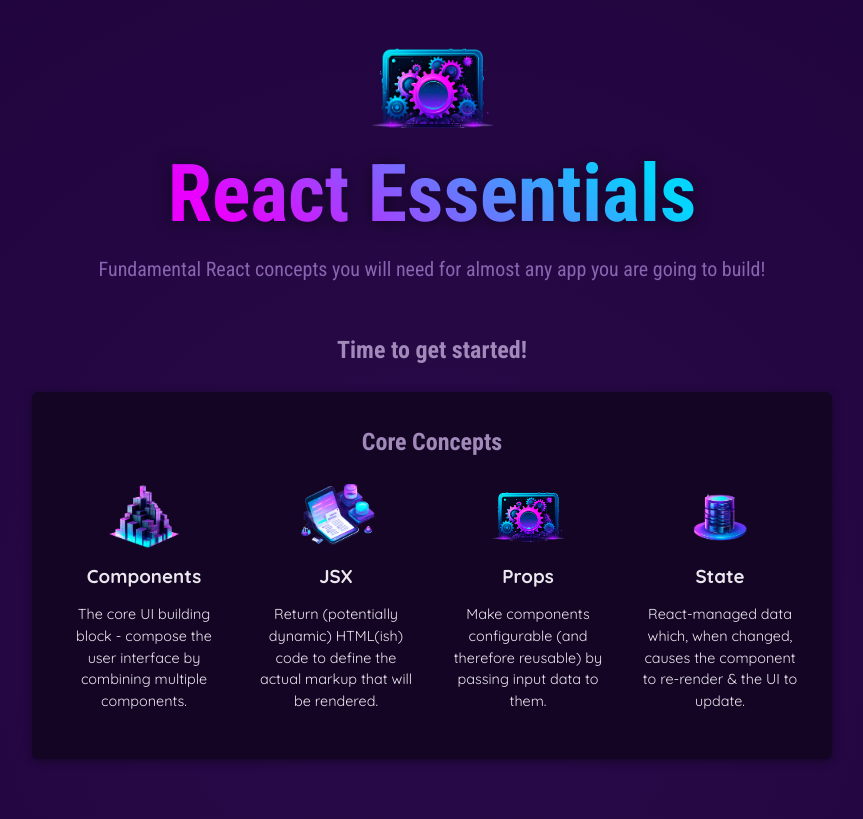
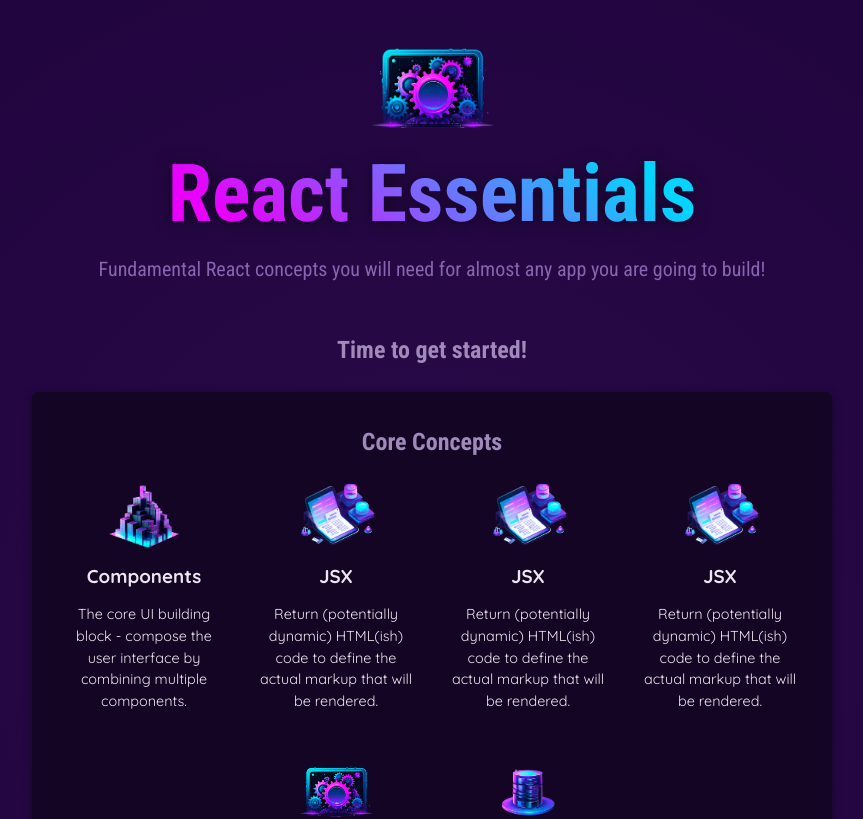
Before and after one commit to arham777/FrontEnd-Dev, a React (Vite) app in the folder 01-starting-project/: page / in a window 1280 px wide. Shown: the top 819 px of the page, without its empty margins (208-1071 px from the left). Built offline with nearby package versions, Linux system fonts and the light colour scheme.

Commit message:
lab-datajs

```diff
--- a/01-starting-project/src/App.jsx
+++ b/01-starting-project/src/App.jsx
@@ -28,10 +28,19 @@ function App() {
         <section id='core-concepts' >
         <h2>Core Concepts</h2>
       <ul>
-        <CoreConcept image={CORE_CONCEPTS[0].image} title={CORE_CONCEPTS[0].title} desc={CORE_CONCEPTS[0].description} />
-        <CoreConcept image={CORE_CONCEPTS[1].image} title={CORE_CONCEPTS[1].title} desc={CORE_CONCEPTS[1].description}  />
-        <CoreConcept image={CORE_CONCEPTS[2].image} title={CORE_CONCEPTS[2].title} desc={CORE_CONCEPTS[2].description} />
-        <CoreConcept image={CORE_CONCEPTS[3].image} title={CORE_CONCEPTS[3].title} desc={CORE_CONCEPTS[3].description} />
+        {/* <CoreConcept {...CORE_CONCEPTS[0] } />    image={CORE_CONCEPTS[0].image} title={CORE_CONCEPTS[0].title} description={CORE_CONCEPTS[0].description}
+        <CoreConcept {...CORE_CONCEPTS[1] } />
+        <CoreConcept {...CORE_CONCEPTS[2] } />
+        <CoreConcept {...CORE_CONCEPTS[3] } /> */}
+
+        { CORE_CONCEPTS.map(
+
+          (concept) => (
+            <CoreConcept key={concept.title} {...concept} />
+          ) )
+
+        }
+
       </ul>
         </section>
 
--- a/01-starting-project/src/components/CoreConcept/CoreConcept.jsx
+++ b/01-starting-project/src/components/CoreConcept/CoreConcept.jsx
@@ -7,7 +7,7 @@ const CoreConcept = (props) => {
     <li>
         <img src={props.image} alt="" />
         <h3>{props.title}</h3>
-        <p>{props.desc}</p>
+        <p>{props.description}</p>
 
     </li>
   )
--- a/01-starting-project/src/data.js
+++ b/01-starting-project/src/data.js
@@ -9,6 +9,18 @@ export const CORE_CONCEPTS = [
     title: 'Components',
     description:
       'The core UI building block - compose the user interface by combining multiple components.',
+  },
+  {
+    image: jsxImg,
+    title: 'JSX',
+    description:
+      'Return (potentially dynamic) HTML(ish) code to define the actual markup that will be rendered.',
+  },
+  {
+    image: jsxImg,
+    title: 'JSX',
+    description:
+      'Return (potentially dynamic) HTML(ish) code to define the actual markup that will be rendered.',
   },
   {
     image: jsxImg,
```
